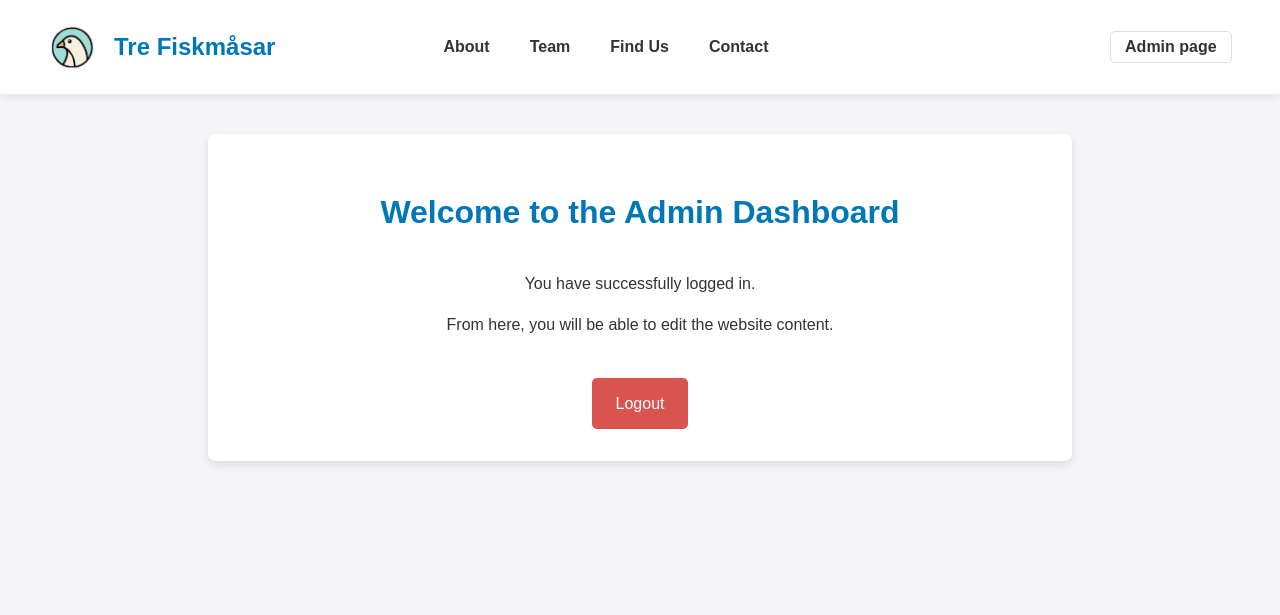
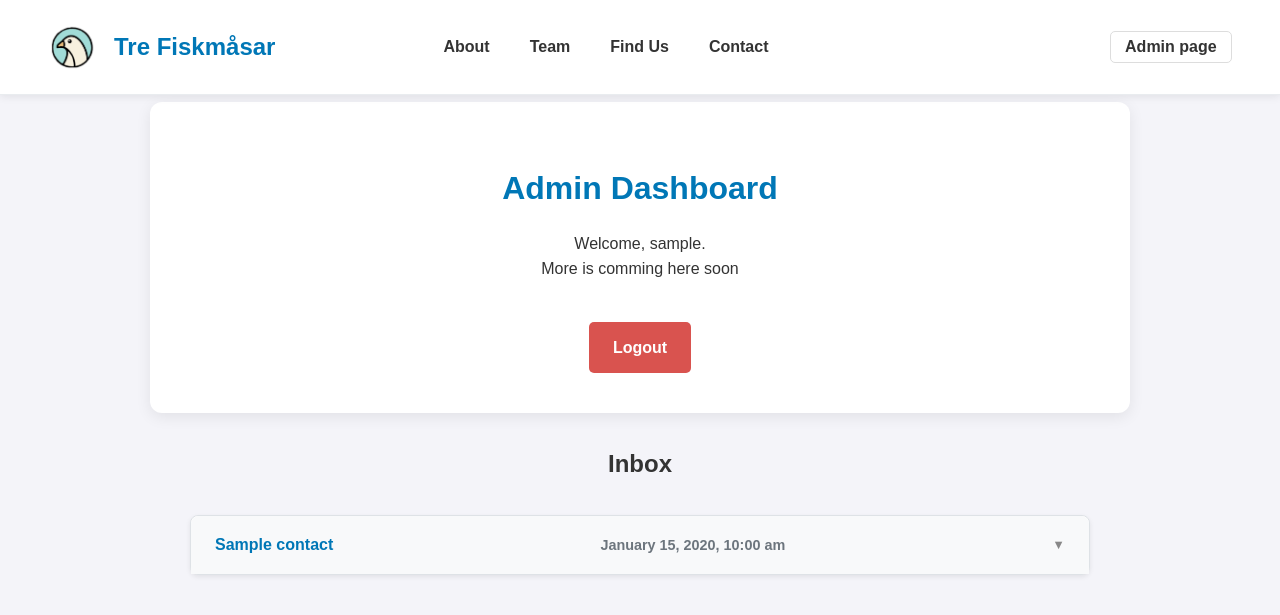
Before and after one commit to Tre-Fiskmasar/threegulls, a PHP site: page /admin/index.php in a window 1280 px wide. Shown: the top 615 px of the page. Run offline with PHP 8.4, Linux system fonts and the light colour scheme; the visitor is signed in with stand-in values (Sample User, id 1); tables that the repository leaves empty hold one stand-in row (values such as "Sample post").

Commit message:
updated admin page and added secret ;)

```diff
--- a/admin/index.php
+++ b/admin/index.php
@@ -5,6 +5,9 @@
     header('Location: ../auth/login.php');
     exit;
 }
+
+require_once __DIR__ . '/../config/database.php';
+require_once __DIR__ . '/../lib/easySQL.php';
 
 function getJsonData($filePath) {
     if (!file_exists($filePath)) return null;
@@ -15,26 +18,58 @@
 $siteData = getJsonData(__DIR__ . '/../public/data/Site.json');
 
 $path_prefix = '../';
+
+$messages = [];
+try {
+    $db = new EasySQL(DB_SERVER, DB_USER, DB_PASS, DB_NAME, db_PORT);
+    $messages = $db->db_Out('contacts', '*', null, [], 'submission_date DESC');
+    $db->closeConnection();
+} catch (Exception $e) {
+    $messages = [];
+}
 ?>
 <!DOCTYPE html>
 <html lang="en">
 <head>
     <meta charset="UTF-8">
-    <title>Admin Dashboard</title>
-    <link rel="stylesheet" href="../src/styles/styles.css">
+    <title>Admin Dashboard - Messages</title>
+    <link rel="stylesheet" href="<?= $path_prefix ?>src/styles/styles.css">
     <link rel="stylesheet" href="styles.css">
 </head>
 <body>
-    <?php
-    include __DIR__ . '/../navbar/index.php';
-    ?>
+    <?php include __DIR__ . '/../navbar/index.php'; ?>
+
     <div class="admin-container">
-        <h1>Welcome to the Admin Dashboard</h1>
-        <p>You have successfully logged in.</p>
-        <p>From here, you will be able to edit the website content.</p>
-
+        <h1>Admin Dashboard</h1>
+        <p>Welcome, <?= htmlspecialchars($_SESSION['username'] ?? 'Admin') ?>. <br>
+        More is comming here soon</p>
         <a href="<?= $path_prefix ?>auth/logout.php" class="logout-button">Logout</a>
     </div>
+
+    <section class="messages-container">
+        <h2>Inbox</h2>
+        <?php if (empty($messages)): ?>
+            <p class="no-messages">There are no new messages.</p>
+        <?php else: ?>
+            <?php foreach ($messages as $message): ?>
+                <details class="message-card">
+                    <summary class="message-header">
+                        <div>
+                            <span class="sender-info"><?= htmlspecialchars($message['name']) ?></span>
+                        </div>
+                        <div class="message-date">
+                            <?= date('F j, Y, g:i a', strtotime($message['submission_date'])) ?>
+                        </div>
+                    </summary>
+                    <div class="message-content">
+                        <p><strong>From:</strong> <a href="mailto:<?= htmlspecialchars($message['email']) ?>"><?= htmlspecialchars($message['email']) ?></a></p>
+                        <hr>
+                        <p><?= nl2br(htmlspecialchars($message['message'])) ?></p>
+                    </div>
+                </details>
+            <?php endforeach; ?>
+        <?php endif; ?>
+    </section>
 
     <script src="<?= $path_prefix ?>src/nav.js"></script>
 </body>
--- a/admin/styles.css
+++ b/admin/styles.css
@@ -1,16 +1,31 @@
+
+:root {
+    --admin-bg: #f4f4f9;
+    --card-bg: #ffffff;
+    --header-bg: #f8f9fa;
+    --border-color: #dee2e6;
+    --shadow-color: rgba(0, 0, 0, 0.08);
+}
+
 body {
-    background-color: #f4f4f9; padding-top: 70px;
+    background-color: var(--admin-bg);
 }
+
 .admin-container {
-    max-width: 800px;
-    margin: 4rem auto;
-    padding: 2rem;
-    background: #fff;
-    border-radius: 8px;
-    box-shadow: 0 4px 10px rgba(0,0,0,0.1);
+    max-width: 900px;
+    margin: 2rem auto;
+    padding: 2.5rem;
+    background: var(--card-bg);
+    border-radius: 12px;
+    box-shadow: 0 4px 15px var(--shadow-color);
     text-align: center;
 }
-.admin-container h1 { color: var(--primary-color); margin-bottom: 2rem; }
+
+.admin-container h1 {
+    color: var(--primary-color);
+    margin-bottom: 1rem;
+}
+
 .logout-button {
     display: inline-block;
     margin-top: 1.5rem;
@@ -19,8 +34,91 @@
     color: white;
     border-radius: 5px;
     text-decoration: none;
+    font-weight: 600;
     transition: background-color 0.3s ease;
 }
+
 .logout-button:hover {
     background-color: #c9302c;
 }
+
+.messages-container {
+    max-width: 900px;
+    margin: 2rem auto;
+    padding: 0;
+}
+
+.messages-container h2 {
+    text-align: center;
+    color: #333;
+    margin-bottom: 2rem;
+}
+
+.message-card {
+    background: var(--card-bg);
+    border: 1px solid var(--border-color);
+    border-radius: 8px;
+    margin-bottom: 1rem;
+    box-shadow: 0 2px 5px var(--shadow-color);
+    transition: box-shadow 0.3s ease;
+}
+
+.message-card:hover {
+    box-shadow: 0 4px 12px rgba(0, 0, 0, 0.12);
+}
+
+.message-header {
+    padding: 1rem 1.5rem;
+    cursor: pointer;
+    display: flex;
+    justify-content: space-between;
+    align-items: center;
+    font-weight: 600;
+    background-color: var(--header-bg);
+    border-radius: 8px 8px 0 0;
+    outline: none;
+    position: relative;
+}
+
+.message-header::-webkit-details-marker { display: none; }
+.message-header::marker { display: none; }
+
+.message-header::after {
+    content: '▼';
+    font-size: 0.8em;
+    color: #888;
+    transition: transform 0.3s ease;
+}
+
+details[open] .message-header::after {
+    transform: rotate(180deg);
+}
+
+.sender-info {
+    font-weight: 700;
+    color: var(--primary-color);
+}
+
+.message-date {
+    font-size: 0.9em;
+    color: #6c757d;
+}
+
+.message-content {
+    padding: 1.5rem;
+    border-top: 1px solid var(--border-color);
+    line-height: 1.7;
+    white-space: pre-wrap;
+}
+
+.message-content a {
+    color: var(--primary-color);
+}
+
+.no-messages {
+    text-align: center;
+    padding: 2rem;
+    color: #6c757d;
+    background: var(--header-bg);
+    border-radius: 8px;
+}
--- a/config/database.php
+++ b/config/database.php
@@ -1,8 +1,8 @@
 <?php
-// Database credentials
-// IMPORTANT: Replace with your actual database details!
-define('DB_SERVER', 'localhost');
-define('DB_USER', 'root'); // Your database username
-define('DB_PASS', ''); // Your database password
-define('DB_NAME', 'your_database_name'); // Your database name
+
+define('DB_SERVER', '127.0.0.1');
+define('DB_USER', 'root');
+define('DB_PASS', '');
+define('DB_NAME', 'trefiskmasar_db');
+define('db_PORT', 3307);
 ?>
--- a/index.php
+++ b/index.php
@@ -80,7 +80,7 @@
     </section>
 
     <footer id="footer" class="contact">
-        <p><?= htmlspecialchars($siteData->Footer ?? '') ?></p>
+        <p><?= htmlspecialchars($siteData->Footer ?? '') ?> All rights reserved<a href="Secret/try_to_find_me/index.php">.</a></p>
     </footer>
 
     <script src="<?= $path_prefix ?>src/nav.js"></script>
--- a/lib/easySQL.php
+++ b/lib/easySQL.php
@@ -2,9 +2,9 @@
 class EasySQL {
     private $conn;
 
-    public function __construct($db_server, $db_user, $db_pass, $db_name) {
+    public function __construct($db_server, $db_user, $db_pass, $db_name, $db_port = 3306) {
         try {
-            $this->conn = mysqli_connect($db_server, $db_user, $db_pass, $db_name);
+            $this->conn = mysqli_connect($db_server, $db_user, $db_pass, $db_name, $db_port);
             if (!$this->conn) {
                 throw new Exception("Failed to connect to MySQL: " . mysqli_connect_error());
             }
--- a/public/data/Site.json
+++ b/public/data/Site.json
@@ -4,5 +4,5 @@
     "Sellingpoint": "We’re not just a team – we’re three fearless seagulls with a knack for turning chaos into opportunity. Tre Fiskmåsar swoops in where others hesitate, grabbing the best ideas like hot fries on the pier. With sharp eyes, loud laughs, and a hunger for success, we take on every challenge with wings spread wide.",
     "Description": "Our secret? A blend of teamwork, creativity, and just the right amount of mischief. We believe business should be bold, a little wild, and never boring – because no one remembers the quiet birds on the beach.",
     "Finnish": "Tre Fiskmåsar: We don’t just ride the wind. We make it.",
-    "Footer": "© 2025 Tre Fiskmåsar. All rights reserved."
+    "Footer": "© 2025 Tre Fiskmåsar."
 }
--- a/sql/contacts.sql
+++ b/sql/contacts.sql
@@ -1,3 +1,4 @@
+-- Active: 1757682690008@@127.0.0.1@3307@trefiskmasar_db
 CREATE TABLE contacts (
     id INT AUTO_INCREMENT PRIMARY KEY,
     name VARCHAR(100) NOT NULL,
--- a/src/styles/styles.css
+++ b/src/styles/styles.css
@@ -127,6 +127,11 @@
     display: none;
 }
 
+.secret a {
+    color: #ffffff;
+    text-decoration: none;
+}
+
 
 .nav-toggle { display: none; background: none; border: none; cursor: pointer; }
 .hamburger { display: block; width: 25px; height: 3px; background: var(--primary-color); position: relative; transition: transform 0.3s ease; }
@@ -176,6 +181,8 @@
     color: #f8f9fa;
     font-size: 0.9rem;
 }
+
+footer a { color: #adb5bd; text-decoration: none; }
 
 /* --- Find Us Section --- */
 .find-us-section { padding: 3rem 0; text-align: center; background-color: var(--background-color); }
```
Also changed, not shown: Secret/try_to_find_me/index.php (added, +13 -0 lines), contact/index.php (+18 -26 lines), package.json (deleted, +0 -15 lines), server.js (deleted, +0 -19 lines), Secret/try_to_find_me/Snapchat-142911025.jpg (added), package-lock.json (deleted).
